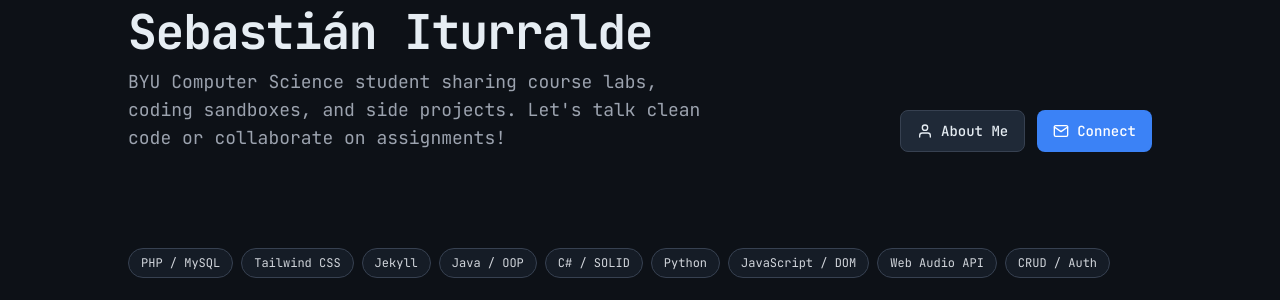
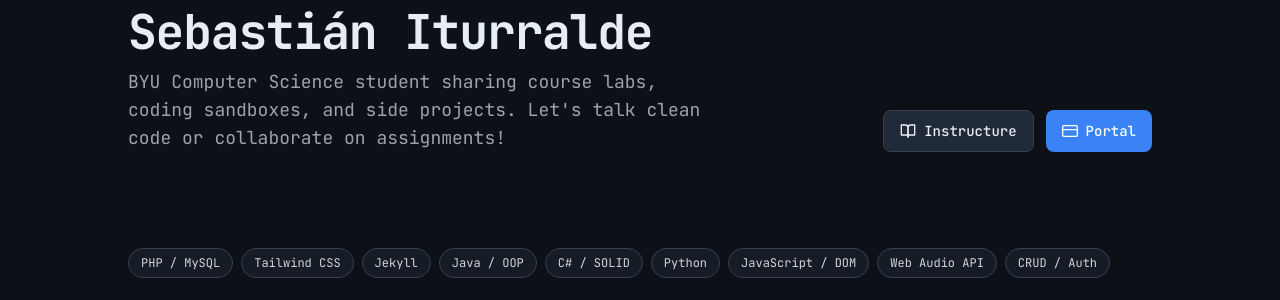
Before and after one commit to BYULabs/byulabs.github.io, a Jekyll site: the page built from index.html, in a window 1280 px wide. Shown: the part 168-468 px from the top of the page. Built offline with Jekyll 4.4.1, drawn with Linux system fonts in a browser that asks for light colours.

Commit message:
fix: update links in the About and Contact sections for improved navigation

```diff
--- a/index.html
+++ b/index.html
@@ -18,13 +18,13 @@ description: Student technical sandbox and course repository hub of Sebastián I
                 </p>
             </div>
             <div class="flex gap-3 flex-shrink-0">
-                <a href="https://www.itusebastian.com/about/"
+                <a href="https://byupw.instructure.com/" target="_blank" rel="noopener noreferrer"
                     class="inline-flex items-center gap-2 text-sm font-medium dark:bg-gray-800 light:bg-gray-200 dark:border-gray-700 light:border-gray-300 border px-4 py-2.5 rounded-lg hover:dark:bg-gray-700 hover:light:bg-gray-300 transition-colors">
-                    <svg viewBox="0 0 24 24" class="w-4 h-4" stroke="currentColor" stroke-width="2" fill="none" stroke-linecap="round" stroke-linejoin="round"><path d="M20 21v-2a4 4 0 0 0-4-4H8a4 4 0 0 0-4 4v2"></path><circle cx="12" cy="7" r="4"></circle></svg> About Me
+                    <svg viewBox="0 0 24 24" class="w-4 h-4" stroke="currentColor" stroke-width="2" fill="none" stroke-linecap="round" stroke-linejoin="round"><path d="M2 3h6a4 4 0 0 1 4 4v14a3 3 0 0 0-3-3H2z"></path><path d="M22 3h-6a4 4 0 0 0-4 4v14a3 3 0 0 1 3-3h7z"></path></svg> Instructure
                 </a>
-                <a href="https://www.itusebastian.com/contact/"
+                <a href="https://portal.byupathway.edu/CMCPortal/secure/student/stuportal.aspx" target="_blank" rel="noopener noreferrer"
                     class="inline-flex items-center gap-2 text-sm font-medium accent-bg text-white px-4 py-2.5 rounded-lg hover:opacity-90 transition-opacity">
-                    <svg viewBox="0 0 24 24" class="w-4 h-4" stroke="currentColor" stroke-width="2" fill="none" stroke-linecap="round" stroke-linejoin="round"><path d="M4 4h16c1.1 0 2 .9 2 2v12c0 1.1-.9 2-2 2H4c-1.1 0-2-.9-2-2V6c0-1.1.9-2 2-2z"></path><polyline points="22,6 12,13 2,6"></polyline></svg> Connect
+                    <svg viewBox="0 0 24 24" class="w-4 h-4" stroke="currentColor" stroke-width="2" fill="none" stroke-linecap="round" stroke-linejoin="round"><rect x="1" y="4" width="22" height="16" rx="2" ry="2"></rect><line x1="1" y1="10" x2="23" y2="10"></line></svg> Portal
                 </a>
             </div>
         </div>
```
